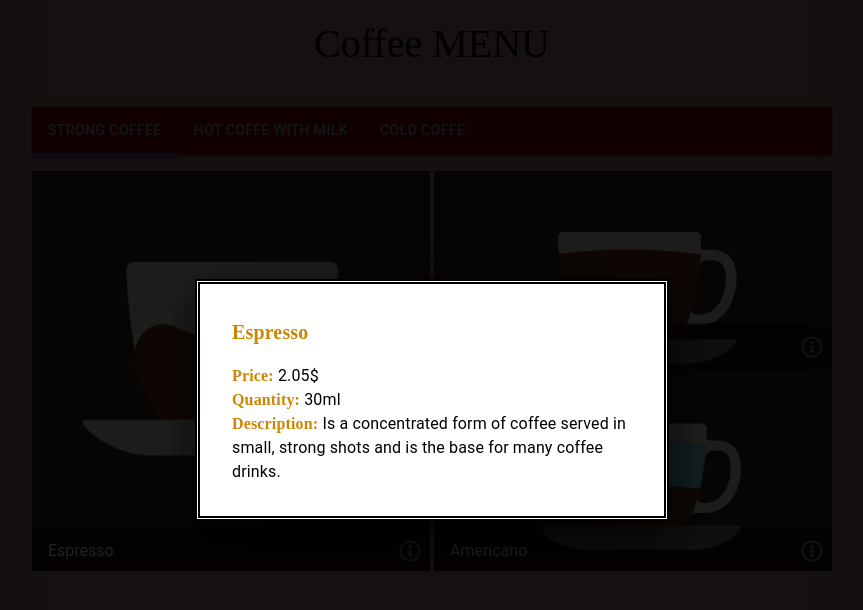
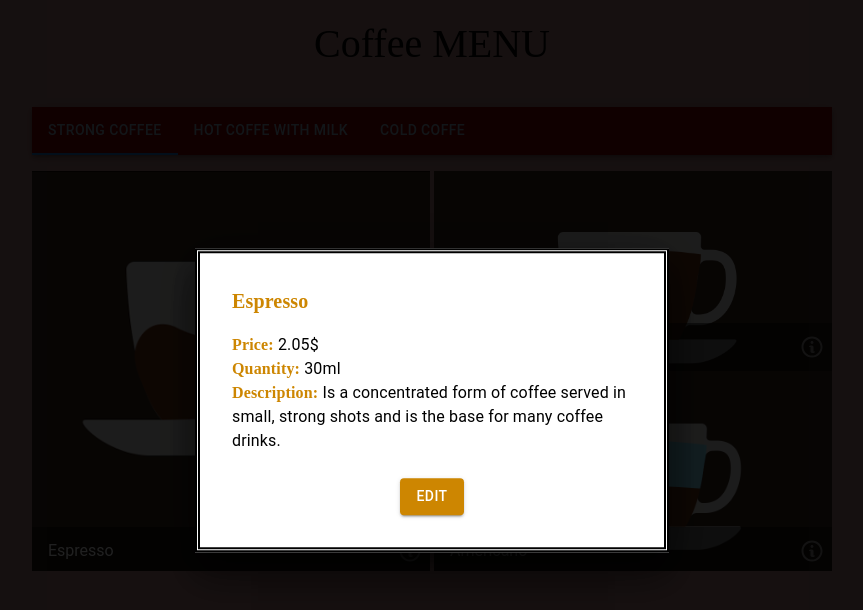
Before and after one commit to Alexa-Iordache/Coffee-project, a React (Create React App) app: page /coffee-page in a window 1280 px wide. Both pictures are taken after a click on the button 618 px from the left and 551 px from the top of the page. Shown: the top 610 px of the page, without its empty margins (208-1071 px from the left). Built offline with nearby package versions, Linux system fonts and the light colour scheme.

Commit message:
edit button added in modal

```diff
--- a/src/modal/index.jsx
+++ b/src/modal/index.jsx
@@ -1,6 +1,6 @@
 import React from "react";
 import './modal.css';
-import { Modal, Box, Typography } from '@mui/material';
+import { Modal, Box, Typography, Button } from '@mui/material';
 
 export default function ModalInfo(props) {
     const item = props.itemNeeded;
@@ -23,6 +23,11 @@ export default function ModalInfo(props) {
                    <div><span className="modal__subtitle">Quantity: </span>{item[value].quantity}</div>
                    <div><span className="modal__subtitle">Description: </span>{item[value].description}</div>
                 </Typography>
+
+                <Typography variant="h6" sx={styleButton} >
+                    <Button variant="contained" style={{backgroundColor: 'rgb(205, 134, 1)'}}>Edit</Button>
+                </Typography>
+
             </Box>
         </Modal>
     );
@@ -40,3 +45,10 @@ const styleModal = {
   boxShadow: 24,
   p: 4,
 };
+
+const styleButton = {
+    display: 'flex',
+    justifyContent: 'center',
+    marginTop: '15px',
+    paddingTop: '10px',
+};
```
